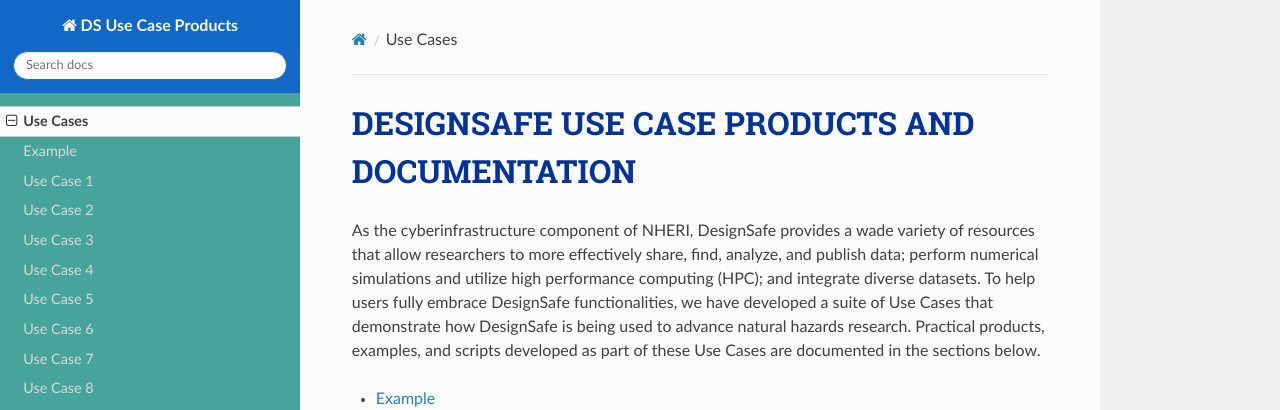
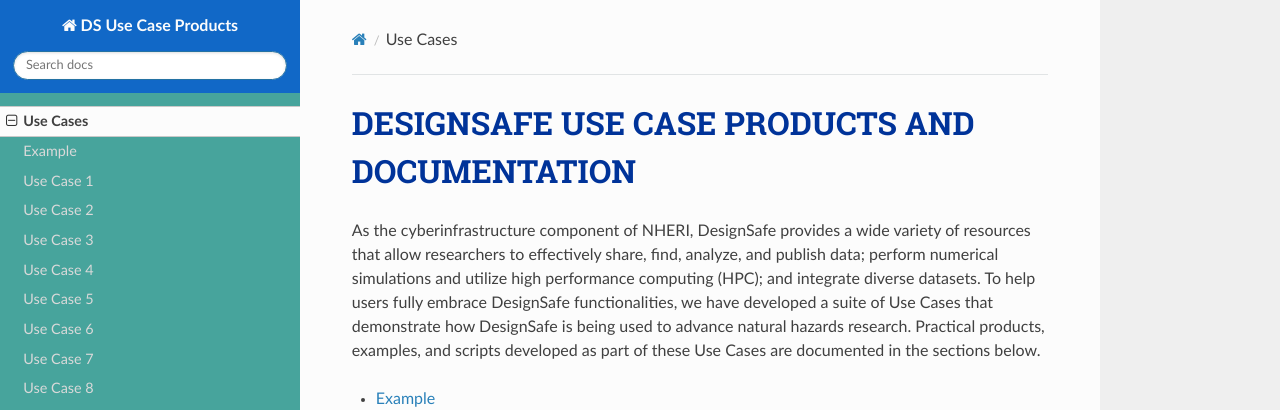
Before and after one commit to zwyll/DS_Use_Case_template, an MkDocs documentation site: the page built from docs/index.md, in a window 1280 px wide. Shown: the top 410 px of the page. Built offline with MkDocs 1.6.1, drawn with Linux system fonts in a browser that asks for light colours; nearby versions of some CDN libraries.

Commit message:
Edit index.md

```diff
--- a/docs/index.md
+++ b/docs/index.md
@@ -1,6 +1,6 @@
 # DesignSafe Use Case Products and Documentation
 
-As the cyberinfrastructure component of NHERI, DesignSafe provides a wade variety of resources that allow researchers to more effectively share, find, analyze, and publish data; perform numerical simulations and utilize high performance computing (HPC); and integrate diverse datasets.  To help users fully embrace DesignSafe functionalities, we have developed a suite of Use Cases that demonstrate how DesignSafe is being used to advance natural hazards research.  Practical products, examples, and scripts developed as part of these Use Cases are documented in the sections below.
+As the cyberinfrastructure component of NHERI, DesignSafe provides a wide variety of resources that allow researchers to effectively share, find, analyze, and publish data; perform numerical simulations and utilize high performance computing (HPC); and integrate diverse datasets.  To help users fully embrace DesignSafe functionalities, we have developed a suite of Use Cases that demonstrate how DesignSafe is being used to advance natural hazards research.  Practical products, examples, and scripts developed as part of these Use Cases are documented in the sections below.
 
 * [Example](example/usecase.md)
 * [Arduino](arduino/usecase.md)
```
